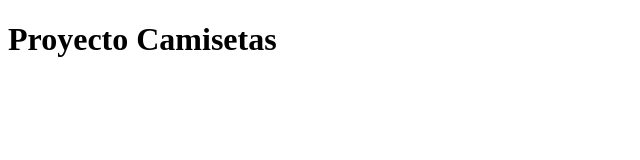
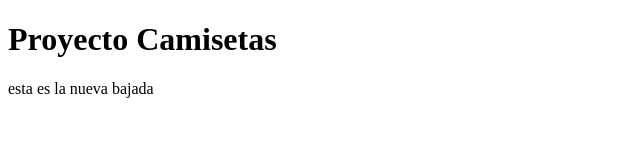
Before and after one commit to gabrielpodesta/camisetas-ln, a plain HTML site: page src/index.html in a window 1280 px wide. Shown: the whole page, without its empty margins (0-640 px from the left). Drawn offline with Linux system fonts and the light colour scheme.

Commit message:
nueva bajada

```diff
--- a/src/index.html
+++ b/src/index.html
@@ -9,5 +9,6 @@
 </head>
 <body>
     <h1>Proyecto Camisetas</h1>
+    <p>esta es la nueva bajada</p>
 </body>
 </html>
```
